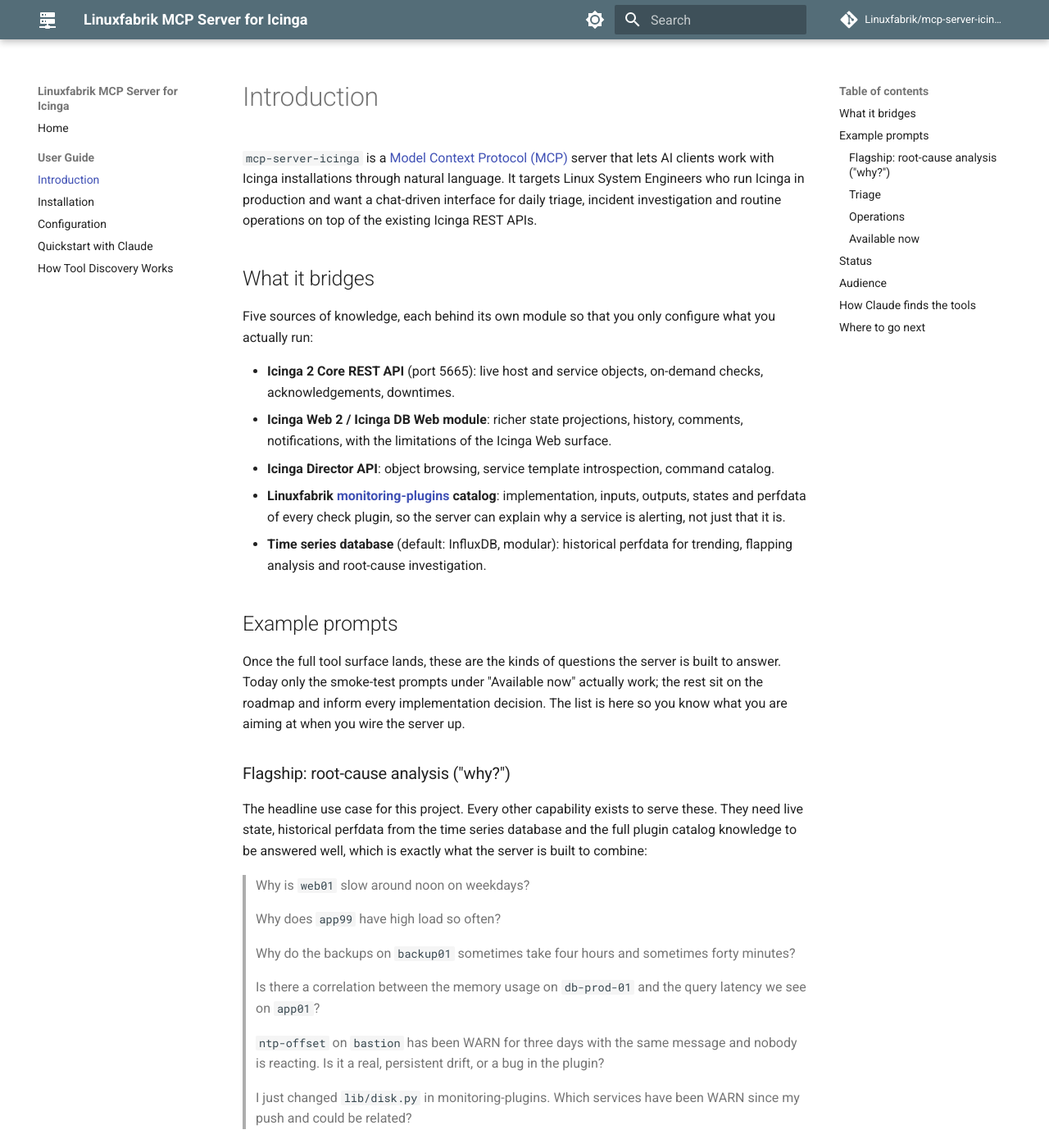
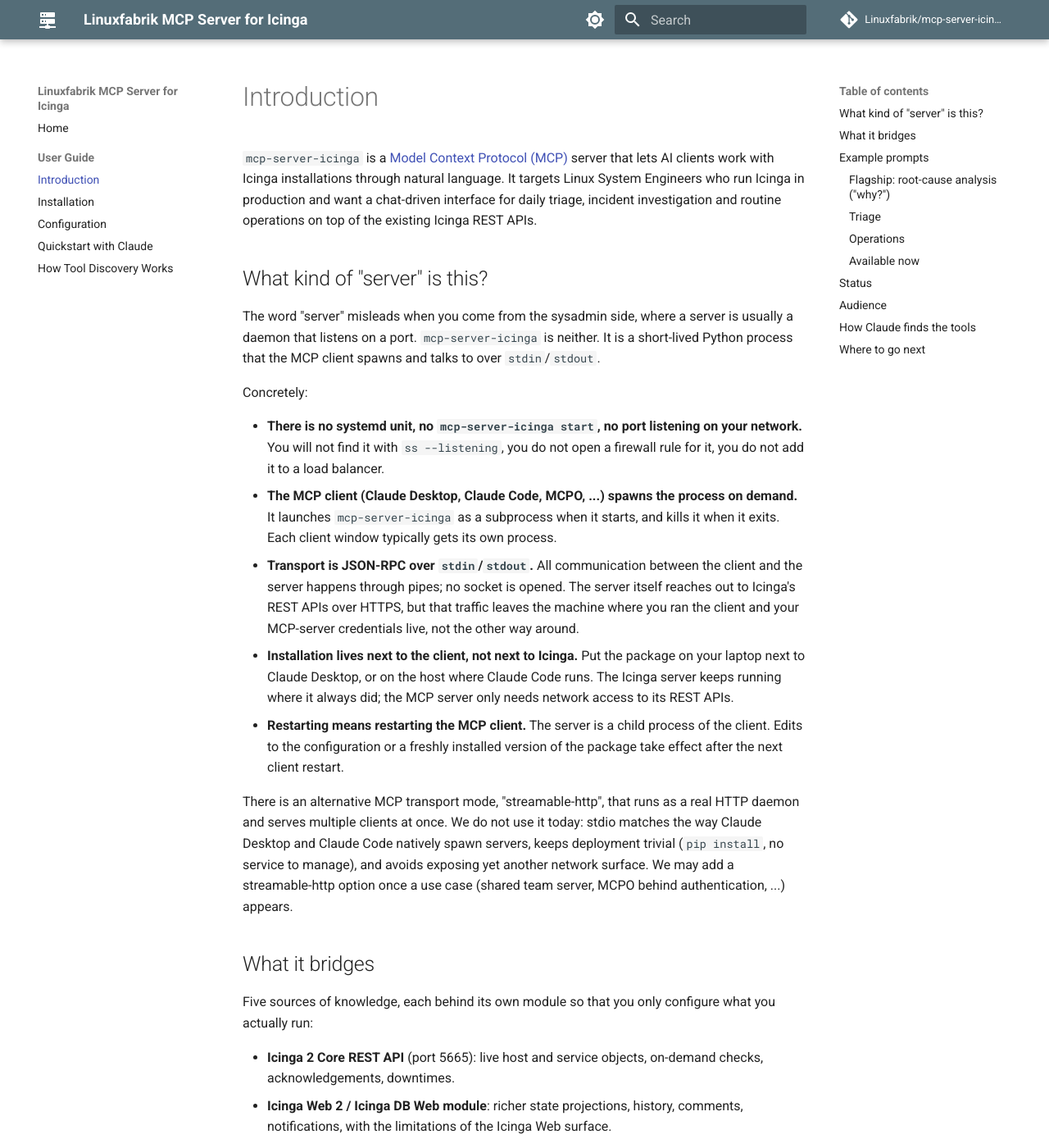
Before and after one commit to Linuxfabrik/mcp-server-icinga, an MkDocs documentation site: the page built from docs/user-guide/01 - Introduction.md, in a window 1280 px wide and 1400 px high. Shown: the whole window at 82% size. Built offline with MkDocs 1.6.1 and Material for MkDocs 9.7.7, drawn with Linux system fonts in a browser that asks for light colours; comment, search, counter and statistics services are not loaded.

Commit message:
docs(user-guide): explain that mcp-server-icinga is not a daemon
Adds a "What kind of server is this?" section near the top of the
introduction that addresses the lifecycle question head-on for readers
coming from a sysadmin background. Spells out:

* No systemd unit, no port listening, no firewall rule.
* The MCP client (Claude Desktop, Claude Code, MCPO, ...) spawns the
  process on demand over stdio. Each client window typically gets its
  own process; closing the client kills the server.
* Transport is JSON-RPC over stdin/stdout; only outbound traffic to
  Icingas REST APIs leaves the host where the client runs.
* Install lives next to the MCP client, not next to Icinga.
* Configuration changes take effect after the next client restart.
* Mentions the streamable-http transport as a future option for
  shared/team deployments, but explains why we default to stdio.

```diff
--- a/docs/user-guide/01 - Introduction.md
+++ b/docs/user-guide/01 - Introduction.md
@@ -1,6 +1,21 @@
 # Introduction
 
 `mcp-server-icinga` is a [Model Context Protocol (MCP)](https://modelcontextprotocol.io) server that lets AI clients work with Icinga installations through natural language. It targets Linux System Engineers who run Icinga in production and want a chat-driven interface for daily triage, incident investigation and routine operations on top of the existing Icinga REST APIs.
+
+
+## What kind of "server" is this?
+
+The word "server" misleads when you come from the sysadmin side, where a server is usually a daemon that listens on a port. `mcp-server-icinga` is neither. It is a short-lived Python process that the MCP client spawns and talks to over `stdin`/`stdout`.
+
+Concretely:
+
+- **There is no systemd unit, no `mcp-server-icinga start`, no port listening on your network.** You will not find it with `ss --listening`, you do not open a firewall rule for it, you do not add it to a load balancer.
+- **The MCP client (Claude Desktop, Claude Code, MCPO, ...) spawns the process on demand.** It launches `mcp-server-icinga` as a subprocess when it starts, and kills it when it exits. Each client window typically gets its own process.
+- **Transport is JSON-RPC over `stdin`/`stdout`.** All communication between the client and the server happens through pipes; no socket is opened. The server itself reaches out to Icinga's REST APIs over HTTPS, but that traffic leaves the machine where you ran the client and your MCP-server credentials live, not the other way around.
+- **Installation lives next to the client, not next to Icinga.** Put the package on your laptop next to Claude Desktop, or on the host where Claude Code runs. The Icinga server keeps running where it always did; the MCP server only needs network access to its REST APIs.
+- **Restarting means restarting the MCP client.** The server is a child process of the client. Edits to the configuration or a freshly installed version of the package take effect after the next client restart.
+
+There is an alternative MCP transport mode, "streamable-http", that runs as a real HTTP daemon and serves multiple clients at once. We do not use it today: stdio matches the way Claude Desktop and Claude Code natively spawn servers, keeps deployment trivial (`pip install`, no service to manage), and avoids exposing yet another network surface. We may add a streamable-http option once a use case (shared team server, MCPO behind authentication, ...) appears.
 
 
 ## What it bridges
```
